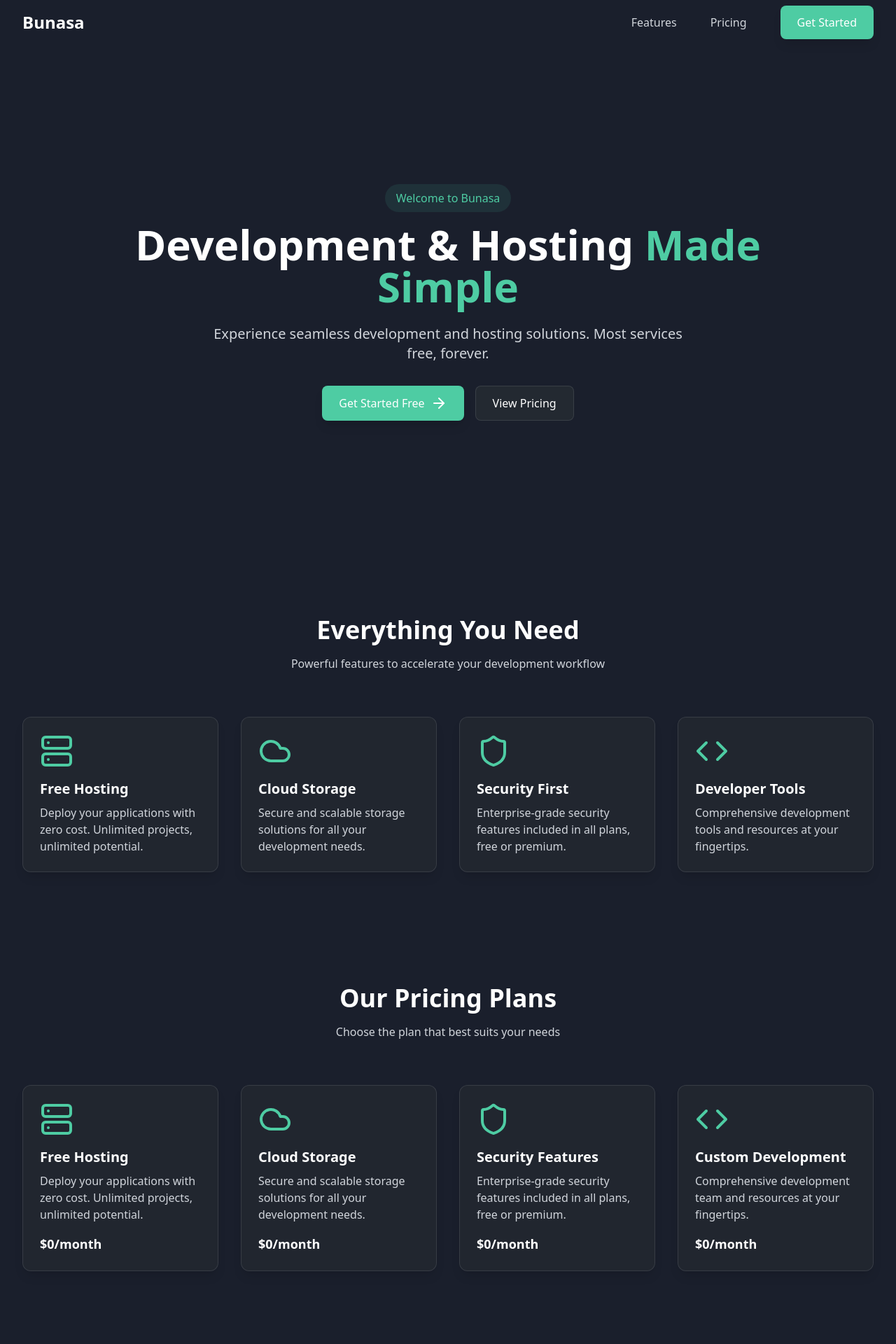
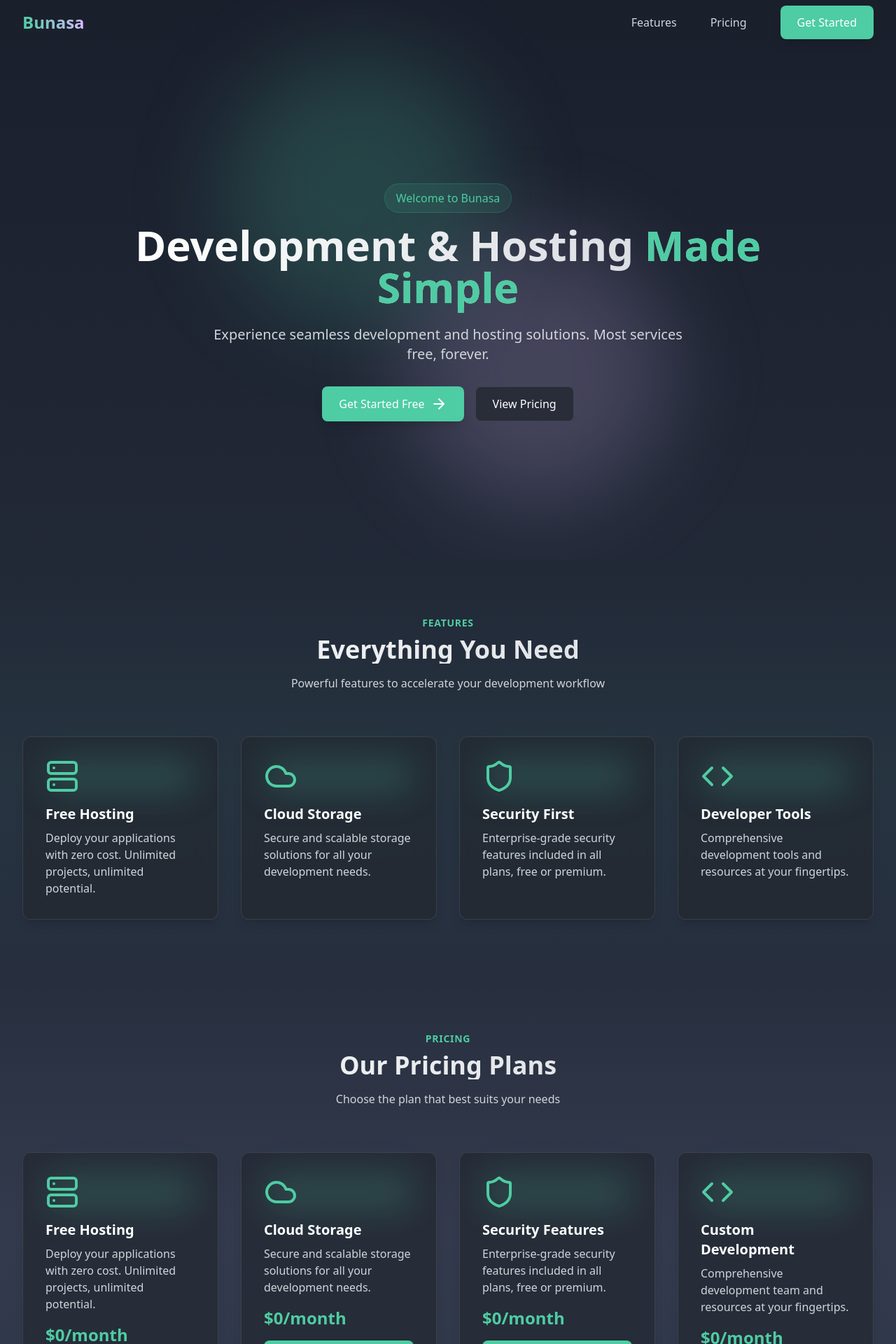
Before and after one commit to fampra/bunasa-nocturne, a React (Vite) app: page / in a window 1280 px wide. Shown: the top 1920 px of the page at 70% size. Before the commit the page ends 1896 px from the top, so only its background shows below. Built offline with nearby package versions, Linux system fonts and the light colour scheme.

Commit message:
Improve website aesthetics and layout
Enhanced the overall appearance and layout of the website to create a cleaner and more advanced user experience.
[skip gpt_engineer]

```diff
--- a/src/components/Features.tsx
+++ b/src/components/Features.tsx
@@ -25,10 +25,12 @@ const features = [
 
 const Features = () => {
   return (
-    <section id="features" className="py-20 px-4 sm:px-6 lg:px-8">
-      <div className="max-w-7xl mx-auto">
+    <section id="features" className="py-20 px-4 sm:px-6 lg:px-8 relative">
+      <div className="absolute inset-0 bg-gradient-to-b from-transparent via-primary/5 to-transparent"></div>
+      <div className="max-w-7xl mx-auto relative z-10">
         <div className="text-center mb-16">
-          <h2 className="text-3xl sm:text-4xl font-bold mb-4">
+          <span className="text-primary text-sm font-semibold tracking-wider uppercase mb-2 block">Features</span>
+          <h2 className="text-3xl sm:text-4xl font-bold mb-4 bg-clip-text text-transparent bg-gradient-to-r from-white to-gray-300">
             Everything You Need
           </h2>
           <p className="text-gray-300 max-w-2xl mx-auto">
@@ -40,9 +42,12 @@ const Features = () => {
           {features.map((feature, index) => (
             <div
               key={index}
-              className="glass-card p-6 hover:translate-y-[-4px] transition-all duration-300"
+              className="glass-card p-8 hover:translate-y-[-4px] transition-all duration-300 group"
             >
-              <feature.icon className="w-12 h-12 text-primary mb-4" />
+              <div className="mb-4 relative">
+                <div className="absolute inset-0 bg-primary/20 rounded-full blur-xl group-hover:blur-2xl transition-all"></div>
+                <feature.icon className="w-12 h-12 text-primary relative z-10" />
+              </div>
               <h3 className="text-xl font-semibold mb-2">{feature.title}</h3>
               <p className="text-gray-300">{feature.description}</p>
             </div>
--- a/src/components/Hero.tsx
+++ b/src/components/Hero.tsx
@@ -2,12 +2,16 @@ import { ArrowRight } from 'lucide-react';
 
 const Hero = () => {
   return (
-    <div className="min-h-screen flex items-center justify-center pt-16 px-4 sm:px-6 lg:px-8">
-      <div className="text-center max-w-4xl animate-fade-up">
-        <span className="inline-block px-4 py-2 rounded-full bg-primary/10 text-primary mb-4">
+    <div className="min-h-screen flex items-center justify-center pt-16 px-4 sm:px-6 lg:px-8 relative overflow-hidden">
+      {/* Background gradient circles */}
+      <div className="absolute top-20 left-1/4 w-96 h-96 bg-primary/20 rounded-full filter blur-3xl"></div>
+      <div className="absolute bottom-20 right-1/4 w-96 h-96 bg-accent/20 rounded-full filter blur-3xl"></div>
+
+      <div className="text-center max-w-4xl relative z-10">
+        <span className="inline-block px-4 py-2 rounded-full bg-primary/10 text-primary mb-4 backdrop-blur-sm border border-primary/20">
           Welcome to Bunasa
         </span>
-        <h1 className="text-4xl sm:text-6xl font-bold mb-6 leading-tight">
+        <h1 className="text-4xl sm:text-6xl font-bold mb-6 leading-tight bg-clip-text text-transparent bg-gradient-to-r from-white to-gray-300">
           Development & Hosting
           <span className="text-primary"> Made Simple</span>
         </h1>
--- a/src/components/Navbar.tsx
+++ b/src/components/Navbar.tsx
@@ -14,28 +14,27 @@ const Navbar = () => {
   }, []);
 
   return (
-    <nav className={`fixed w-full z-50 transition-all duration-300 ${isScrolled ? 'bg-secondary/80 backdrop-blur-lg' : 'bg-transparent'}`}>
+    <nav className={`fixed w-full z-50 transition-all duration-300 ${isScrolled ? 'bg-secondary/80 backdrop-blur-lg shadow-lg' : 'bg-transparent'}`}>
       <div className="max-w-7xl mx-auto px-4 sm:px-6 lg:px-8">
         <div className="flex items-center justify-between h-16">
           <div className="flex-shrink-0">
-            <span className="text-2xl font-bold text-white">Bunasa</span>
+            <span className="text-2xl font-bold bg-clip-text text-transparent bg-gradient-to-r from-primary to-accent">Bunasa</span>
           </div>
 
           <div className="hidden md:block">
             <div className="ml-10 flex items-center space-x-4">
               <a href="#features" className="nav-link">Features</a>
               <a href="#pricing" className="nav-link">Pricing</a>
-              {/* <a href="#contact" className="nav-link">Contact</a> */}
               <a href="mailto:contact@bunasa.com">
-              <button className="primary-button ml-4">Get Started</button>
-            </a>
+                <button className="primary-button ml-4">Get Started</button>
+              </a>
             </div>
           </div>
 
           <div className="md:hidden">
             <button
               onClick={() => setIsMobileMenuOpen(!isMobileMenuOpen)}
-              className="text-gray-300 hover:text-white"
+              className="text-gray-300 hover:text-white transition-colors"
             >
               {isMobileMenuOpen ? <X size={24} /> : <Menu size={24} />}
             </button>
@@ -45,12 +44,10 @@ const Navbar = () => {
 
       {/* Mobile menu */}
       {isMobileMenuOpen && (
-        <div className="md:hidden bg-secondary/95 backdrop-blur-lg">
+        <div className="md:hidden bg-secondary/95 backdrop-blur-lg animate-fade-in">
           <div className="px-2 pt-2 pb-3 space-y-1 sm:px-3">
             <a href="#features" className="nav-link block">Features</a>
             <a href="#pricing" className="nav-link block">Pricing</a>
-            <a href="#about" className="nav-link block">About</a>
-            <a href="#contact" className="nav-link block">Contact</a>
             <button className="primary-button w-full mt-4">Get Started</button>
           </div>
         </div>
--- a/src/components/Pricing.tsx
+++ b/src/components/Pricing.tsx
@@ -29,10 +29,12 @@ const pricingPlans = [
 
 const Pricing = () => {
   return (
-    <section id="pricing" className="py-20 px-4 sm:px-6 lg:px-8">
-      <div className="max-w-7xl mx-auto">
+    <section id="pricing" className="py-20 px-4 sm:px-6 lg:px-8 relative">
+      <div className="absolute inset-0 bg-gradient-to-t from-transparent via-accent/5 to-transparent"></div>
+      <div className="max-w-7xl mx-auto relative z-10">
         <div className="text-center mb-16">
-          <h2 className="text-3xl sm:text-4xl font-bold mb-4">
+          <span className="text-primary text-sm font-semibold tracking-wider uppercase mb-2 block">Pricing</span>
+          <h2 className="text-3xl sm:text-4xl font-bold mb-4 bg-clip-text text-transparent bg-gradient-to-r from-white to-gray-300">
             Our Pricing Plans
           </h2>
           <p className="text-gray-300 max-w-2xl mx-auto">
@@ -44,12 +46,16 @@ const Pricing = () => {
           {pricingPlans.map((plan, index) => (
             <div
               key={index}
-              className="glass-card p-6 hover:translate-y-[-4px] transition-all duration-300"
+              className="glass-card p-8 hover:translate-y-[-4px] transition-all duration-300 group"
             >
-              <plan.icon className="w-12 h-12 text-primary mb-4" />
+              <div className="mb-4 relative">
+                <div className="absolute inset-0 bg-primary/20 rounded-full blur-xl group-hover:blur-2xl transition-all"></div>
+                <plan.icon className="w-12 h-12 text-primary relative z-10" />
+              </div>
               <h3 className="text-xl font-semibold mb-2">{plan.title}</h3>
-              <p className="text-gray-300">{plan.description}</p>
-              <p className="text-lg font-bold mt-4">{plan.price}</p>
+              <p className="text-gray-300 mb-4">{plan.description}</p>
+              <p className="text-2xl font-bold text-primary">{plan.price}</p>
+              <button className="w-full primary-button mt-4">Get Started</button>
             </div>
           ))}
         </div>
--- a/src/index.css
+++ b/src/index.css
@@ -4,13 +4,13 @@
 
 @layer base {
   body {
-    @apply bg-[#1A1F2C] text-white antialiased;
+    @apply bg-gradient-to-b from-[#1A1F2C] to-[#2D3748] text-white antialiased min-h-screen;
   }
 }
 
 @layer components {
   .glass-card {
-    @apply backdrop-blur-lg bg-card border border-white/10 rounded-xl shadow-lg;
+    @apply backdrop-blur-lg bg-card/70 border border-white/10 rounded-xl shadow-lg hover:shadow-xl transition-all duration-300;
   }
 
   .nav-link {
@@ -18,10 +18,10 @@
   }
 
   .primary-button {
-    @apply px-6 py-3 bg-primary text-white rounded-lg hover:bg-primary-hover transition-colors duration-200 shadow-lg hover:shadow-xl;
+    @apply px-6 py-3 bg-primary text-white rounded-lg hover:bg-primary-hover transition-all duration-200 shadow-lg hover:shadow-xl hover:-translate-y-0.5;
   }
 
   .secondary-button {
-    @apply px-6 py-3 bg-secondary text-white rounded-lg hover:bg-secondary-hover transition-colors duration-200 border border-white/10;
+    @apply px-6 py-3 bg-secondary/80 text-white rounded-lg hover:bg-secondary-hover transition-all duration-200 border border-white/10 hover:border-white/20 hover:-translate-y-0.5 backdrop-blur-sm;
   }
 }
```
